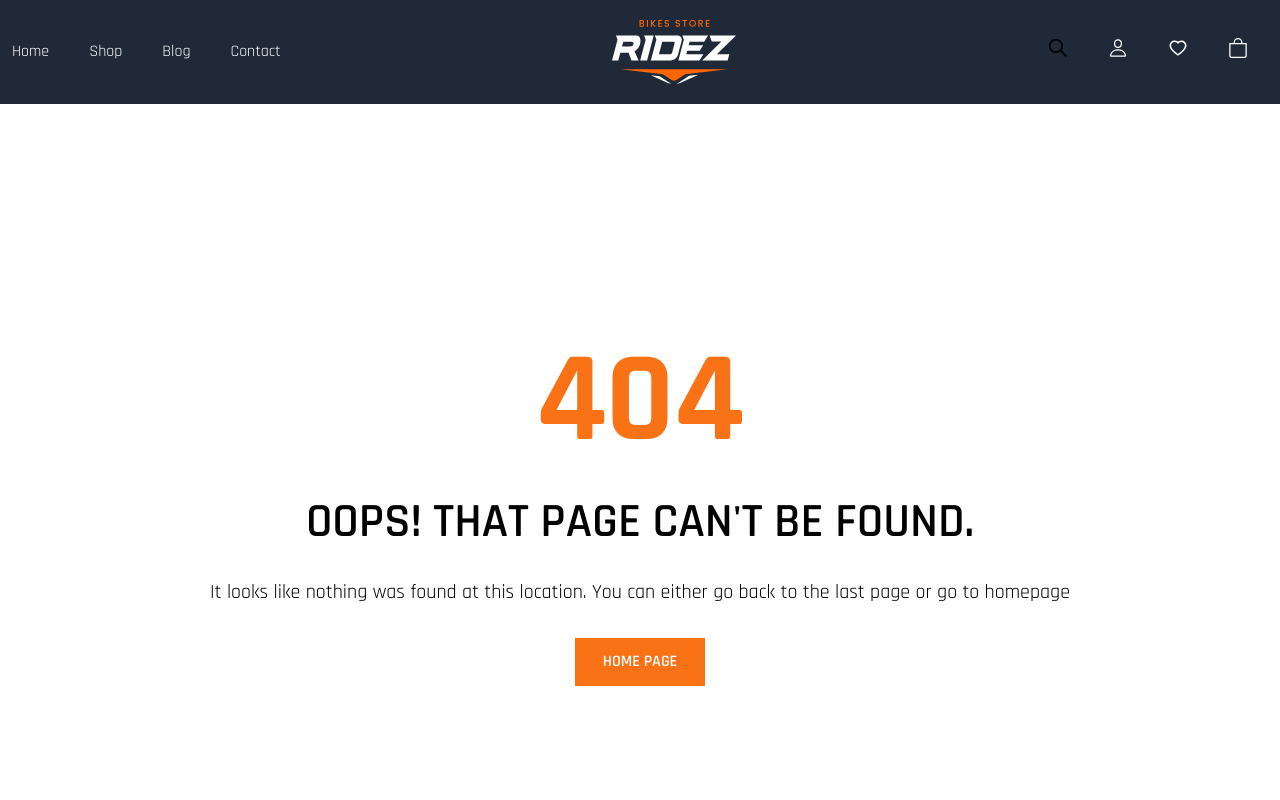
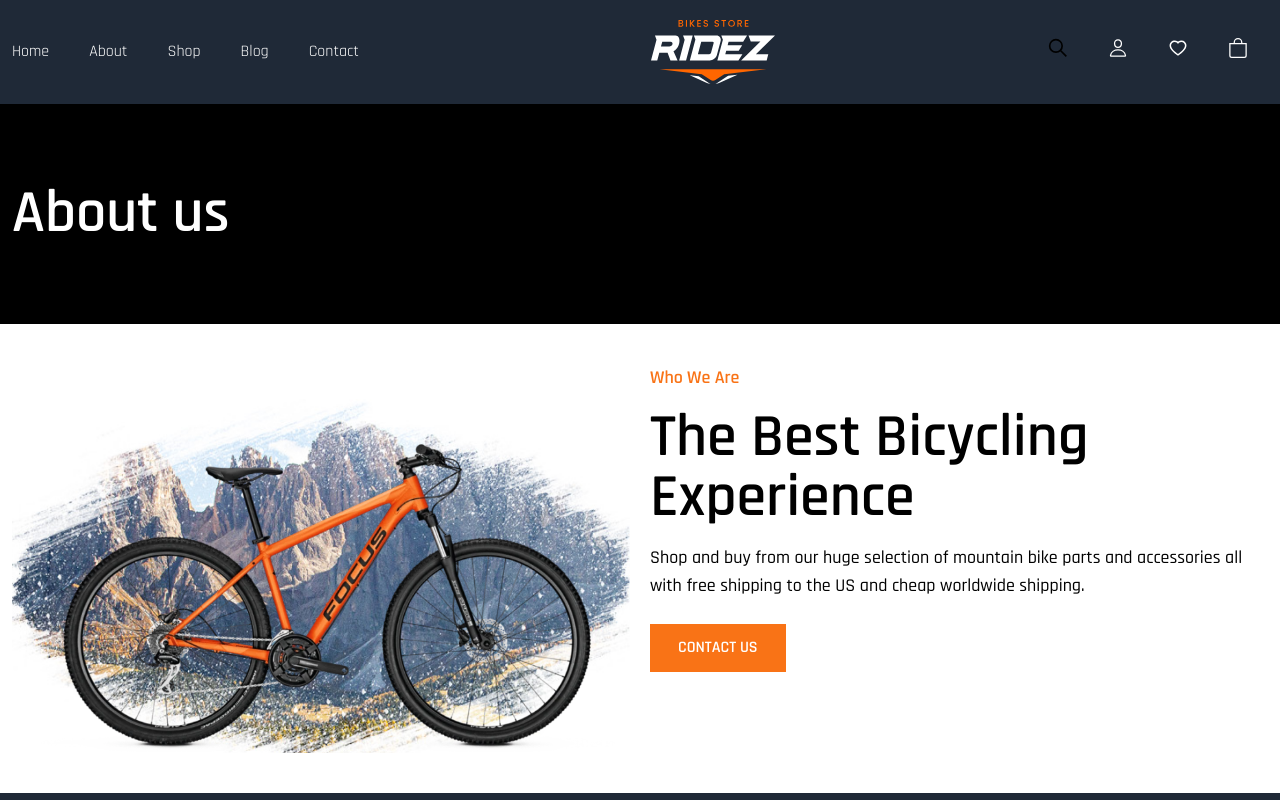
Before and after one commit to Jahid0178/Ridez-frontend, a React (Create React App) app: page /about in a window 1280 px wide. Shown: the top 800 px of the page. Built offline with nearby package versions, Linux system fonts and the light colour scheme.

Commit message:
added about page add title and banner

```diff
--- /dev/null
+++ b/src/Views/Pages/About/About.jsx
@@ -0,0 +1,18 @@
+import React from "react";
+import Title from "./Title";
+import WhoWeAre from "./WhoWeAre";
+
+const About = () => {
+  return (
+    <div>
+      <div className="bg-black text-white">
+        <Title />
+      </div>
+      <div>
+        <WhoWeAre />
+      </div>
+    </div>
+  );
+};
+
+export default About;
--- /dev/null
+++ b/src/Views/Pages/About/Title.jsx
@@ -0,0 +1,13 @@
+import React from "react";
+
+const Title = () => {
+  return (
+    <div className="container mx-auto px-3">
+      <div className="py-20">
+        <h1 className="text-6xl font-semibold">About us</h1>
+      </div>
+    </div>
+  );
+};
+
+export default Title;
--- /dev/null
+++ b/src/Views/Pages/About/WhoWeAre.jsx
@@ -0,0 +1,42 @@
+import React from "react";
+import { Link } from "react-router-dom";
+import Banner from "../../../Assets/Images/About/about.png";
+import Cover from "../../../Assets/Images/About/about_1.jpg";
+
+const WhoWeAre = () => {
+  return (
+    <div className="container mx-auto px-3">
+      <div className="grid sm:grid-cols-1 md:grid-cols-2 py-10 gap-5">
+        <div style={BackgroundCover}>
+          <img src={Banner} alt="Banner About US" />
+        </div>
+        <div>
+          <div>
+            <h5 className="text-orange-500 text-lg font-semibold mb-4">
+              Who We Are
+            </h5>
+            <h2 className="text-6xl font-semibold mb-4">
+              The Best Bicycling Experience
+            </h2>
+            <p className="text-lg font-medium">
+              Shop and buy from our huge selection of mountain bike parts and
+              accessories all with free shipping to the US and cheap worldwide
+              shipping.
+            </p>
+            <Link to="#" className="btn-secondary inline-block mt-6">
+              Contact Us
+            </Link>
+          </div>
+        </div>
+      </div>
+    </div>
+  );
+};
+
+export default WhoWeAre;
+
+const BackgroundCover = {
+  backgroundImage: `url(${Cover})`,
+  backgroundRepeat: "no-repeat",
+  backgroundSize: "cover",
+};
--- a/src/Views/Pages/Common/Header.jsx
+++ b/src/Views/Pages/Common/Header.jsx
@@ -14,6 +14,9 @@
           <ul>
             <li className="inline-block mr-5">
               <Link to="/">Home</Link>
+            </li>
+            <li className="inline-block mx-5">
+              <Link to="/about">About</Link>
             </li>
             <li className="inline-block mx-5">
               <Link to="/shop">Shop</Link>
--- a/src/Views/Pages/Common/Main.jsx
+++ b/src/Views/Pages/Common/Main.jsx
@@ -1,5 +1,6 @@
 import React from "react";
 import { Route, Routes } from "react-router-dom";
+import About from "../About/About";
 import { Blog } from "../Blog/Blog";
 import { Contact } from "../Contact/Contact";
 import { Home } from "../Home/Home";
@@ -11,6 +12,7 @@
     <div>
       <Routes>
         <Route path="/" element={<Home />} />
+        <Route path="/about" element={<About />} />
         <Route path="/shop" element={<Shop />} />
         <Route path="/blog" element={<Blog />} />
         <Route path="/contact" element={<Contact />} />
--- /dev/null
+++ b/src/Views/Pages/Home/FeaturedProduct.jsx
@@ -0,0 +1,11 @@
+import React from "react";
+
+const FeaturedProduct = () => {
+  return (
+    <div className="container mx-auto px-3">
+      <h1>Featured Product</h1>
+    </div>
+  );
+};
+
+export default FeaturedProduct;
--- a/src/Views/Pages/Home/Home.jsx
+++ b/src/Views/Pages/Home/Home.jsx
@@ -2,6 +2,7 @@
 import Help from "../../Components/Common/Help";
 import Categories from "./Categories";
 import Clients from "./Clients";
+import FeaturedProduct from "./FeaturedProduct";
 import ProductCat from "./ProductCat";
 import Sellers from "./Sellers";
 import Service from "./Service";
@@ -22,6 +23,9 @@
         <Sellers />
       </div>
       <div>
+        <FeaturedProduct />
+      </div>
+      <div>
         <Clients />
       </div>
       <div>
```
Also changed, not shown: src/Assets/Images/About/about.png (added), src/Assets/Images/About/about_1.jpg (added).
